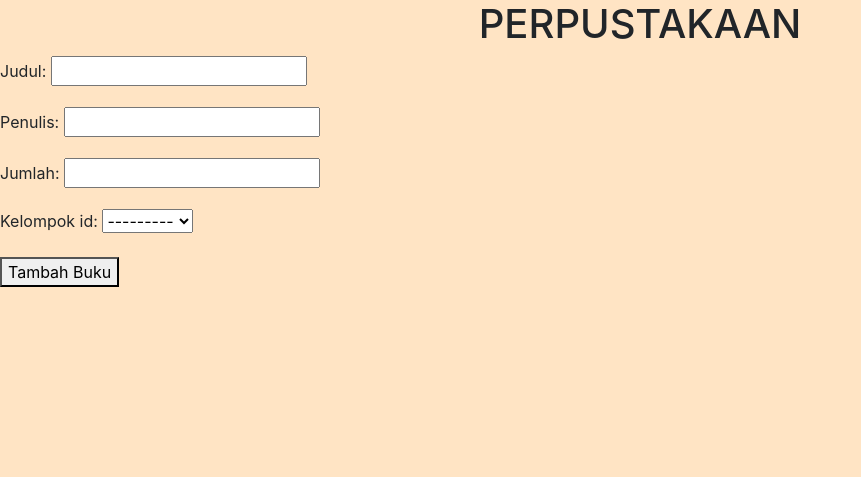
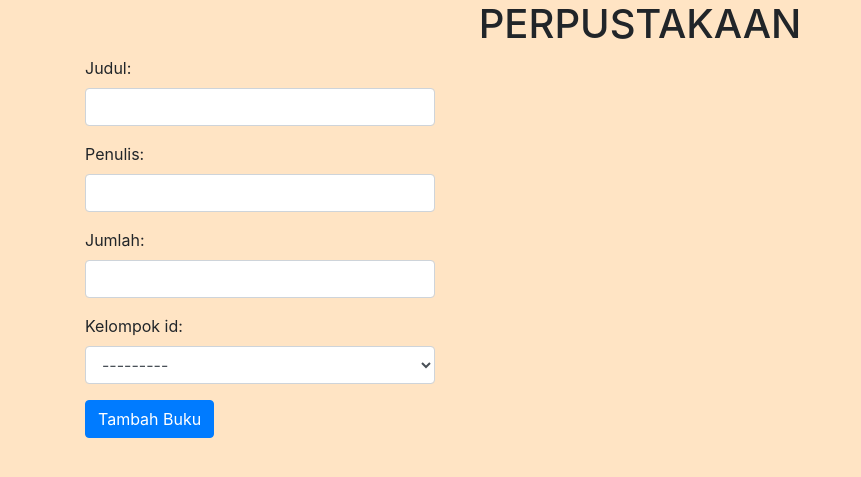
Before and after one commit to writerlab/perpus, a Django app: page /tambah-buku/ in a window 1280 px wide. Shown: the top 477 px of the page, without its empty margins (0-861 px from the left). Run offline with Django 3.2, Linux system fonts and the light colour scheme; data comes from the database, SQL or seed files in the repository; both versions use the stored data as it was after the commit; some libraries are stand-ins or nearby versions.

Commit message:
update episode: 13.2

```diff
--- a/perpustakaan/forms.py
+++ b/perpustakaan/forms.py
@@ -1,7 +1,16 @@
 from django.forms import ModelForm
+from django import forms
 from perpustakaan.models import Buku
 
 class FormBuku(ModelForm):
   class Meta:
     model = Buku
     exclude = ['penerbit']
+
+    widgets = {
+      'judul' : forms.TextInput({'class':'form-control'}),
+      'penulis' : forms.TextInput({'class':'form-control'}),
+      'penerbit' : forms.TextInput({'class':'form-control'}),
+      'jumlah' : forms.NumberInput({'class':'form-control'}),
+      'kelompok_id' : forms.Select({'class':'form-control'}),
+    }
--- a/perpustakaan/templates/tambah-buku.html
+++ b/perpustakaan/templates/tambah-buku.html
@@ -2,12 +2,18 @@
 
 {% block content %}
 
-<form action="" method="post">
+<div class="container">
+  <div class="row">
+    <div class="col-md-4">
+      <form action="" method="post">
 
-  {{ form.as_p }}
+        {{ form.as_p }}
 
-  <button>Tambah Buku</button>
+        <button class="btn btn-primary">Tambah Buku</button>
 
-</form>
+      </form>
+    </div>
+  </div>
+</div>
 
 {% endblock %}
```
Also changed, not shown: db.sqlite3.
